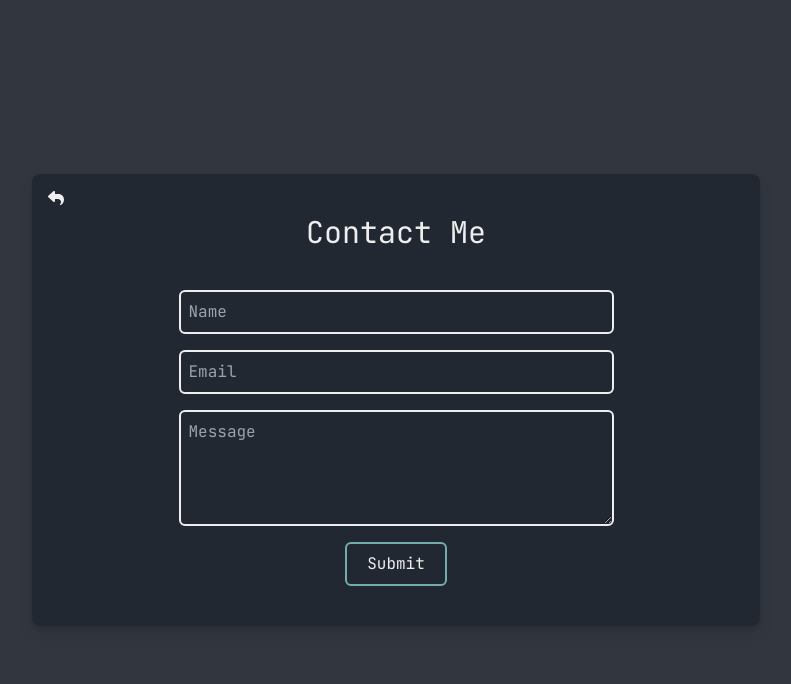
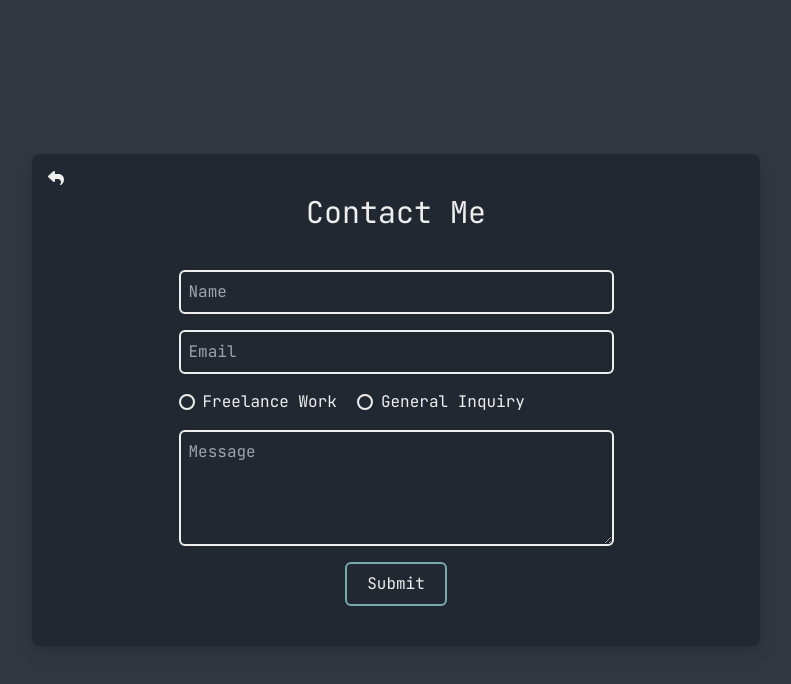
Before and after one commit to JasonMarshall94/business-card-app, a React (Vite) app: page / in a window 1280 px wide. Both pictures are taken after a click on the button "Contact Me". Shown: the top 684 px of the page, without its empty margins (244-1035 px from the left). Built offline with nearby package versions, Linux system fonts and the light colour scheme.

Commit message:
radio buttons added to form

```diff
--- a/index.html
+++ b/index.html
@@ -22,6 +22,8 @@
     <form name="contact" netlify netlify-honeypot="bot-field" hidden>
       <input type="text" name="name" />
       <input type="email" name="email" />
+      <input type="radio" name="contactType" value="Freelance" />
+      <input type="radio" name="contactType" value="General" />
       <textarea name="message"></textarea>
     </form>
     <div id="root"></div>
--- a/src/components/ContactForm.tsx
+++ b/src/components/ContactForm.tsx
@@ -39,6 +39,44 @@ export const ContactForm = ({ setDisplayForm }: SetPropsType) => {
             required
             className="bg-primary p-2 w-full text-text rounded-md border-text border-2 focus:border-accent focus:outline-none"
           />
+          <div className="flex flex-row gap-5 items-start w-full">
+            <div className="flex gap-2 items-start">
+              <div className="grid place-items-center mt-1">
+                <input
+                  type="radio"
+                  name="contactType"
+                  value="FreelanceWork"
+                  id="freelance"
+                  className="peer cursor-pointer col-start-1 row-start-1 appearance-none shrink-0 w-4 h-4 border-2 border-text rounded-full"
+                />
+                <div className="pointer-events-none col-start-1 row-start-1 w-2 h-2 rounded-full peer-checked:bg-accent"></div>
+              </div>
+              <label
+                htmlFor="freelance"
+                className="text-start text-text cursor-pointer"
+              >
+                Freelance Work
+              </label>
+            </div>
+            <div className="flex gap-2 items-start">
+              <div className="grid place-items-center mt-1">
+                <input
+                  type="radio"
+                  name="contactType"
+                  value="GeneralInquiry"
+                  id="general"
+                  className="peer cursor-pointer col-start-1 row-start-1 appearance-none shrink-0 w-4 h-4 border-2 border-text rounded-full"
+                />
+                <div className="pointer-events-none col-start-1 row-start-1 w-2 h-2 rounded-full peer-checked:bg-accent"></div>
+              </div>
+              <label
+                htmlFor="general"
+                className="text-start text-text cursor-pointer"
+              >
+                General Inquiry
+              </label>
+            </div>
+          </div>
           <textarea
             name="message"
             id="Message"
```
